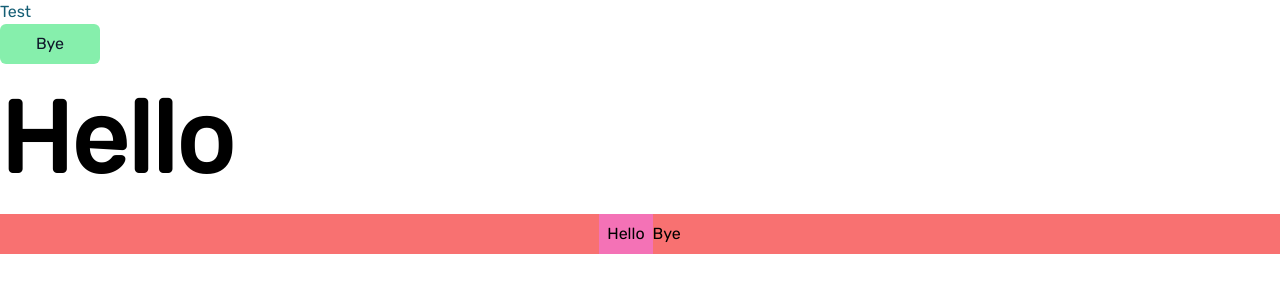
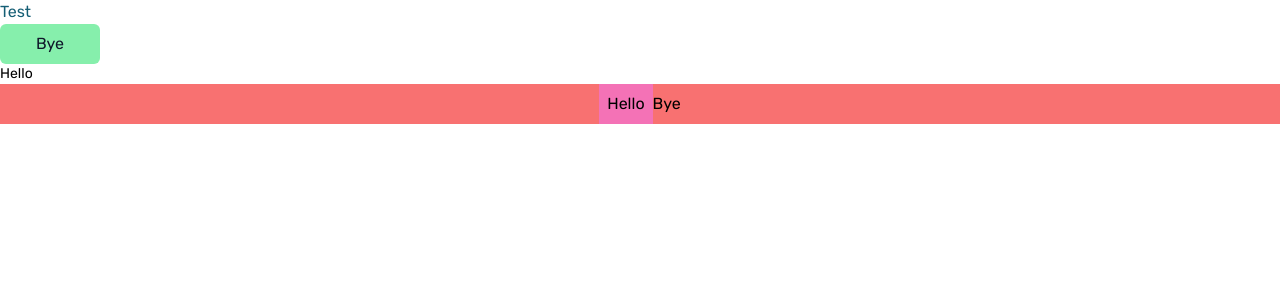
Before and after one commit to VahapCanDongel/next-js-boilerplate-with-custom-ready-components, a Next.js app: page / in a window 1280 px wide. Shown: the top 300 px of the page. Built offline with nearby package versions, Linux system fonts and the light colour scheme.

Commit message:
Added Typography

```diff
--- a/components/MainTitle.js
+++ /dev/null
@@ -1,3 +0,0 @@
-export default function MainTitle(props) {
-  return <h1 className={`${props.className}`}>{props.children}</h1>;
-}
--- /dev/null
+++ b/components/Typography.js
@@ -0,0 +1,21 @@
+export default function Typography(props) {
+  const classNames = [""];
+
+  if (props.mainTitle) {
+    classNames.push("text-xl font-bold");
+  }
+
+  if (props.subTitle) {
+    classNames.push("text-md font-bold");
+  }
+
+  if (props.text) {
+    classNames.push("text-sm");
+  }
+
+  if (props.className) {
+    classNames.push(props.className);
+  }
+
+  return <div className={classNames.join(" ")}>{props.children}</div>;
+}
--- a/pages/index.js
+++ b/pages/index.js
@@ -1,5 +1,5 @@
 import Button from "@/components/Button";
-import MainTitle from "@/components/MainTitle";
+import Typography from "@/components/Typography";
 import Container from "@/components/Container";
 export default function Home() {
   return (
@@ -9,7 +9,7 @@ export default function Home() {
         Bye
       </Button>
 
-      <MainTitle className="font-bold text-[100px] ">Hello</MainTitle>
+      <Typography text>Hello</Typography>
 
       <Container allCenter flexRow fullWidth fullHeight className="bg-red-400">
         <div className="bg-pink-400 p-2">Hello</div>
```
Also changed, not shown: components/SubTitle.js (deleted).
